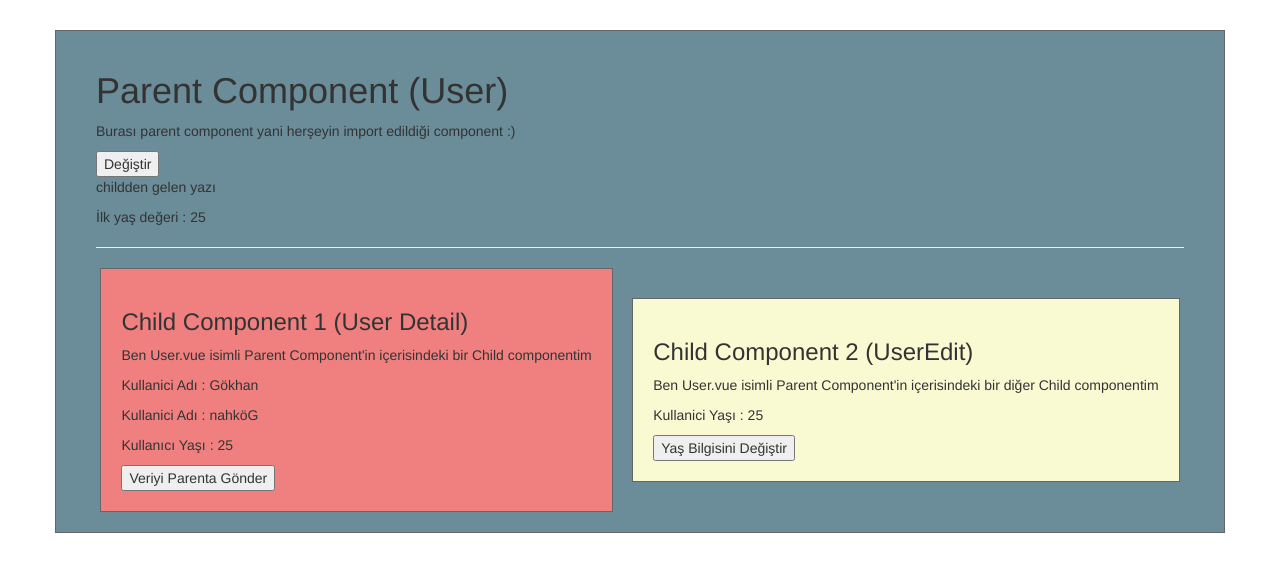
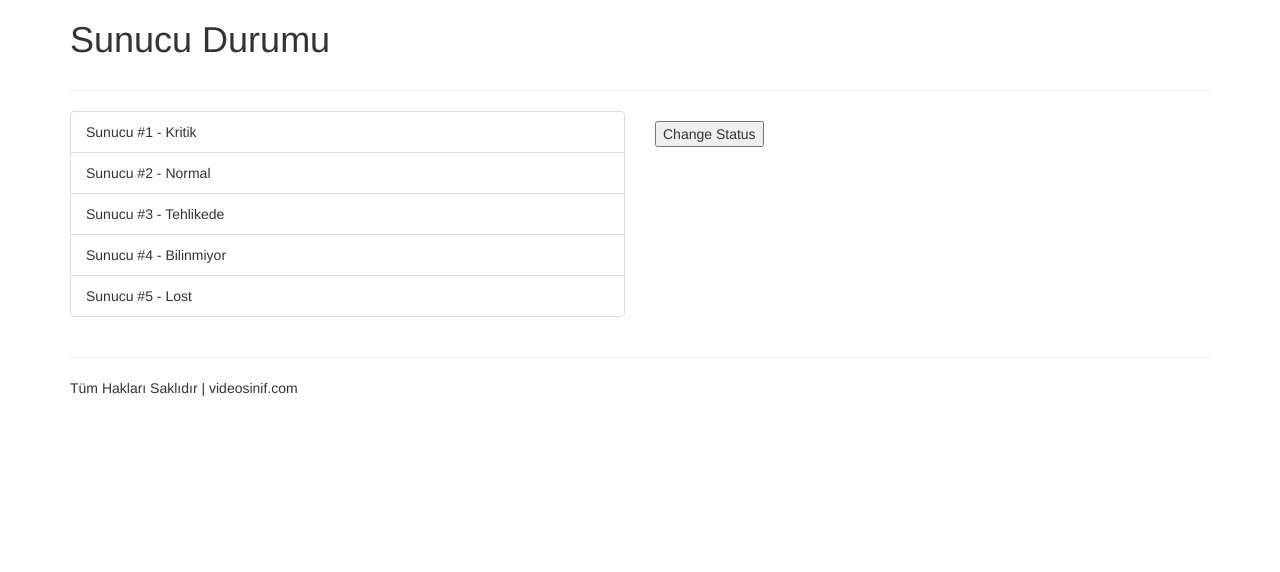
Before and after one commit to eroglu94/vue-cli-intro, a Vue app: page / in a window 1280 px wide. Shown: the top 572 px of the page. Built offline with nearby package versions, Linux system fonts and the light colour scheme.

Commit message:
component ödevi - benim yolum

```diff
--- a/src/App.vue
+++ b/src/App.vue
@@ -1,13 +1,36 @@
 <template>
-  <app-user></app-user>
+  <div class="container">
+    <app-header></app-header>
+    <hr />
+    <div class="row">
+      <app-servers></app-servers>
+      <app-server-details></app-server-details>
+    </div>
+    <hr />
+    <app-footer></app-footer>
+  </div>
 </template>
 
 <script>
-import User from './components/User'
+import Header from './components/Common/Header'
+import Footer from './components/Common/Footer'
+import Servers from './components/Server/Servers'
+import ServerDetails from './components/Server/ServerDetails'
 
 export default {
+  data () {
+    return {
+      servers: []
+    }
+  },
   components: {
-    appUser: User
+    appHeader: Header,
+    appFooter: Footer,
+    appServers: Servers,
+    appServerDetails: ServerDetails
   }
 }
 </script>
+
+<style>
+</style>
--- /dev/null
+++ b/src/components/Common/Footer.vue
@@ -0,0 +1,11 @@
+<template>
+  <div class="row">
+    <div class="col-xs-12">
+      <footer>
+        <p>Tüm Hakları Saklıdır | videosinif.com</p>
+      </footer>
+    </div>
+  </div>
+</template>
+
+<script></script>
--- /dev/null
+++ b/src/components/Common/Header.vue
@@ -0,0 +1,14 @@
+<template>
+  <div class="row">
+    <div class="col-xs-12">
+      <header>
+        <h1>Sunucu Durumu</h1>
+      </header>
+    </div>
+  </div>
+</template>
+<script>
+export default {
+
+}
+</script>
--- /dev/null
+++ b/src/components/Server/ServerDetails.vue
@@ -0,0 +1,38 @@
+<template>
+  <div class="col-xs-12 col-sm-6">
+    <p>{{ selectedServer.status }}</p>
+<button @click="changeStatus"> Change Status</button>
+    <!-- servera tıklandığında serverin bilgisi gelecek, button olacak
+    buttona tıklandığında status normal olacak-->
+  </div>
+</template>
+<script>
+import { serverBus } from '../../main'
+
+export default {
+  methods: {
+    changeStatus () {
+      console.log(this.servers)
+      this.servers[this.selectedServer.id - 1].status = 'Normal'
+    }
+  },
+  data () {
+    return {
+      selectedServer: {},
+      servers: []
+    }
+  },
+  created () {
+    serverBus.$on('selectedServer', (selectedServer) => {
+      console.log('yeni server secildi')
+      this.selectedServer = selectedServer
+    })
+
+    serverBus.$on('servers', (servers) => {
+      console.log('server alındı')
+      this.servers = servers
+    })
+  }
+}
+
+</script>
--- /dev/null
+++ b/src/components/Server/Servers.vue
@@ -0,0 +1,42 @@
+<template>
+  <div class="col-xs-12 col-sm-6">
+    <ul class="list-group">
+      <!-- li farklı bir comp olacak, array olacak, array componmente gönderilecek,
+      id si olacak.  https://prnt.sc/udxepr-->
+
+      <li
+        class="list-group-item"
+        @click="selectServer(server)"
+        v-for="server in servers"
+      >Sunucu #{{ server.id }} - {{ server.status }}</li>
+    </ul>
+  </div>
+</template>
+
+<script>
+import { serverBus } from '../../main'
+
+export default {
+  data () {
+    return {
+      servers: [
+        { id: 1, status: 'Kritik' },
+        { id: 2, status: 'Normal' },
+        { id: 3, status: 'Tehlikede' },
+        { id: 4, status: 'Bilinmiyor' },
+        { id: 5, status: 'Lost' }
+      ]
+    }
+  },
+  methods: {
+    selectServer (server) {
+      serverBus.$emit('selectedServer', server)
+      serverBus.$emit('servers', this.servers)
+    }
+  },
+  created () {
+    console.log('Server Bilgisi Duyruldu')
+    serverBus.$emit('servers', this.servers)
+  }
+}
+</script>
--- a/src/components/User.vue
+++ /dev/null
@@ -1,51 +0,0 @@
-<template>
-  <div class="container">
-    <h1>Parent Component (User)</h1>
-    <p>Burası parent component yani herşeyin import edildiği component :)</p>
-    <button @click="changeName">Değiştir</button>
-    <p>childden gelen yazı  {{ childData }}</p>
-    <p>İlk yaş değeri : {{age}}</p>
-    <hr />
-    <div class="row">
-      <app-user-detail :age="age" :name="title" @data="childData = $event"></app-user-detail>
-      <app-user-edit :age="age" @ageEdited="age = $event"></app-user-edit>
-    </div>
-  </div>
-</template>
-<script>
-import UserDetail from './UserDetail'
-import UserEdit from './UserEdit'
-export default {
-  components: {
-    appUserDetail: UserDetail,
-    appUserEdit: UserEdit
-  },
-  data () {
-    return {
-      title: 'Gökhan',
-      childData: '',
-      age: 25
-    }
-  },
-  methods: {
-    changeName () {
-      this.title = 'Defne'
-    }
-
-  }
-}
-</script>
-
-<style>
-div.container {
-  margin-top: 30px;
-  padding: 20px 40px;
-  background-color: #6a8d99;
-  border: 1px solid #666;
-}
-div.row {
-  display: flex;
-  align-items: center;
-  justify-content: space-between;
-}
-</style>
--- a/src/components/UserDetail.vue
+++ /dev/null
@@ -1,43 +0,0 @@
-<template>
-  <div class="wcol-md-6">
-    <h3>Child Component 1 (User Detail)</h3>
-    <p>Ben User.vue isimli Parent Component'in içerisindeki bir Child componentim</p>
-    <p>Kullanici Adı : {{ name }}</p>
-    <p>Kullanici Adı : {{ switchName() }}</p>
-    <p>Kullanıcı Yaşı : {{ age }}</p>
-    <button @click="sendToParent">Veriyi Parenta Gönder</button>
-  </div>
-</template>
-<script>
-import { eventBus } from '../main'
-
-export default {
-
-  props: {
-    name: String,
-    age: Number
-  },
-  methods: {
-    switchName () {
-      return this.name.split('').reverse().join('')
-    },
-    sendToParent () {
-      this.$emit('data', 'Kablosuz Kedi')
-    }
-  },
-  created () {
-    eventBus.$on('ageEdited', (age) => {
-      this.age = age
-    })
-  }
-}
-</script>
-
-<style scoped>
-div {
-  background-color: lightcoral;
-  padding: 20px;
-  border: 1px solid #666;
-  display: inline-block;
-}
-</style>
--- a/src/components/UserEdit.vue
+++ /dev/null
@@ -1,34 +0,0 @@
-<template>
-  <div class="col-md-s6">
-    <h3>Child Component 2 (UserEdit)</h3>
-    <p>Ben User.vue isimli Parent Component'in içerisindeki bir diğer Child componentim</p>
-    <p>Kullanici Yaşı : {{age}}</p>
-    <button @click="changeAge">Yaş Bilgisini Değiştir</button>
-  </div>
-</template>
-<script>
-
-import { eventBus } from '../main' // imd
-
-export default {
-  props: {
-    age: Number
-  },
-  methods: {
-    changeAge () {
-      this.age = 30
-      // this.$emit('ageEdited', this.myAge)
-      eventBus.changeAge(this.age)
-    }
-  }
-}
-</script>
-
-<style scoped>
-div {
-  background-color: lightgoldenrodyellow;
-  padding: 20px;
-  border: 1px solid #666;
-  display: inline-block;
-}
-</style>
--- a/src/main.js
+++ b/src/main.js
@@ -4,13 +4,8 @@ import './registerServiceWorker'
 
 Vue.config.productionTip = false
 
-export const eventBus = new Vue({
-  methods: {
-    changeAge (age) {
-      this.$emit('ageEdited', age)
-    }
-  }
-})
+// eslint-disable-next-line no-unused-vars
+export const serverBus = new Vue()
 
 new Vue({
   render: h => h(App)
```
